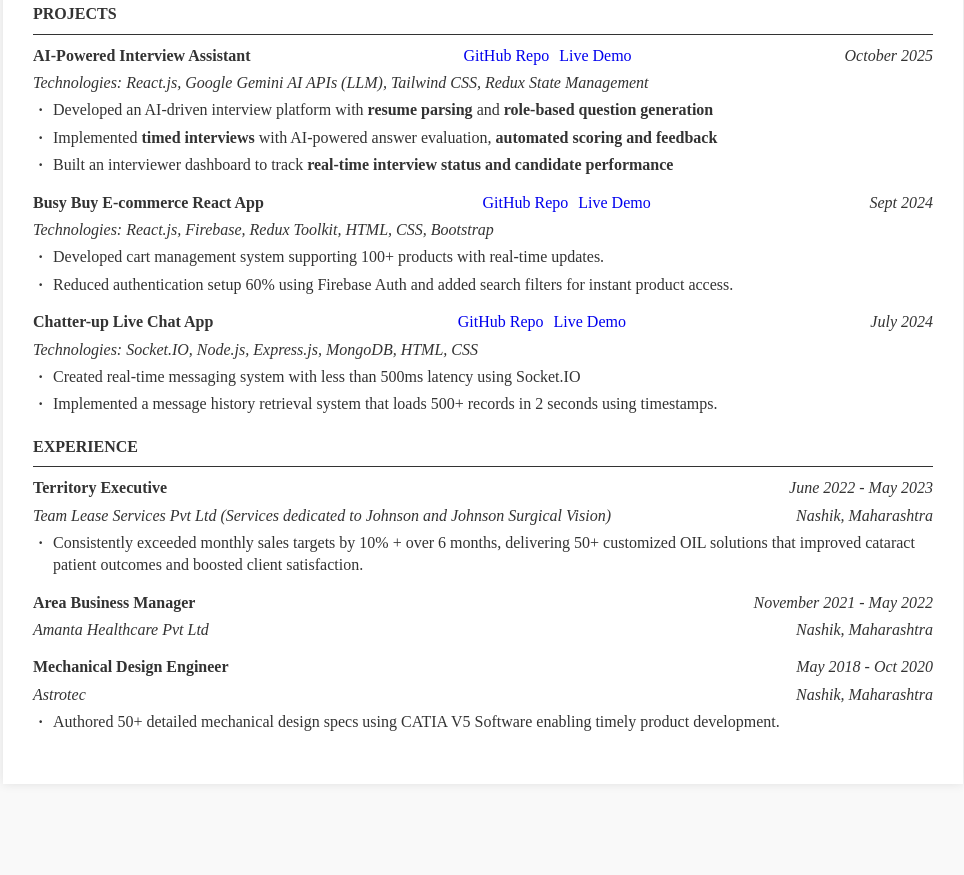
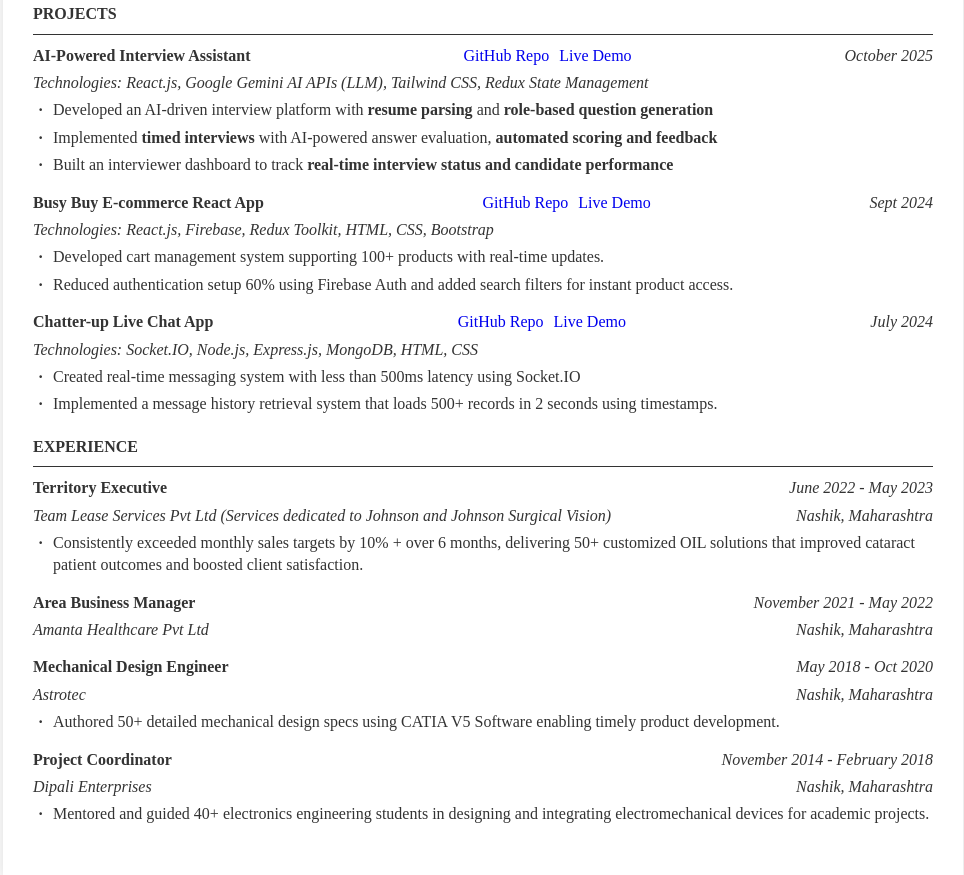
Before and after one commit to SachinBhawar/my-resume, a website: page index.html in a window 1280 px wide. Shown: the part 638-1513 px from the top of the page, without its empty margins (157-1121 px from the left). Before the commit the page ends 1462 px from the top, so only its background shows below. Drawn offline with Linux system fonts and the light colour scheme.

Commit message:
Added first job

```diff
--- a/index.html
+++ b/index.html
@@ -227,6 +227,23 @@
                         </li>
                     </ul>
                 </div>
+
+                <div class="item">
+                    <div class="item-header">
+                        <span class="item-title">Project Coordinator</span>
+                        <span class="item-date">November 2014 - February 2018</span>
+                    </div>
+                    <div class="item-subtitle">
+                        <span>Dipali Enterprises</span>
+                        <span>Nashik, Maharashtra</span>
+                    </div>
+                    <ul>
+                        <li>
+                            Mentored and guided 40+ electronics engineering students in designing and
+                            integrating electromechanical devices for academic projects.
+                        </li>
+                    </ul>
+                </div>
             </div>
         </div>
 
```
